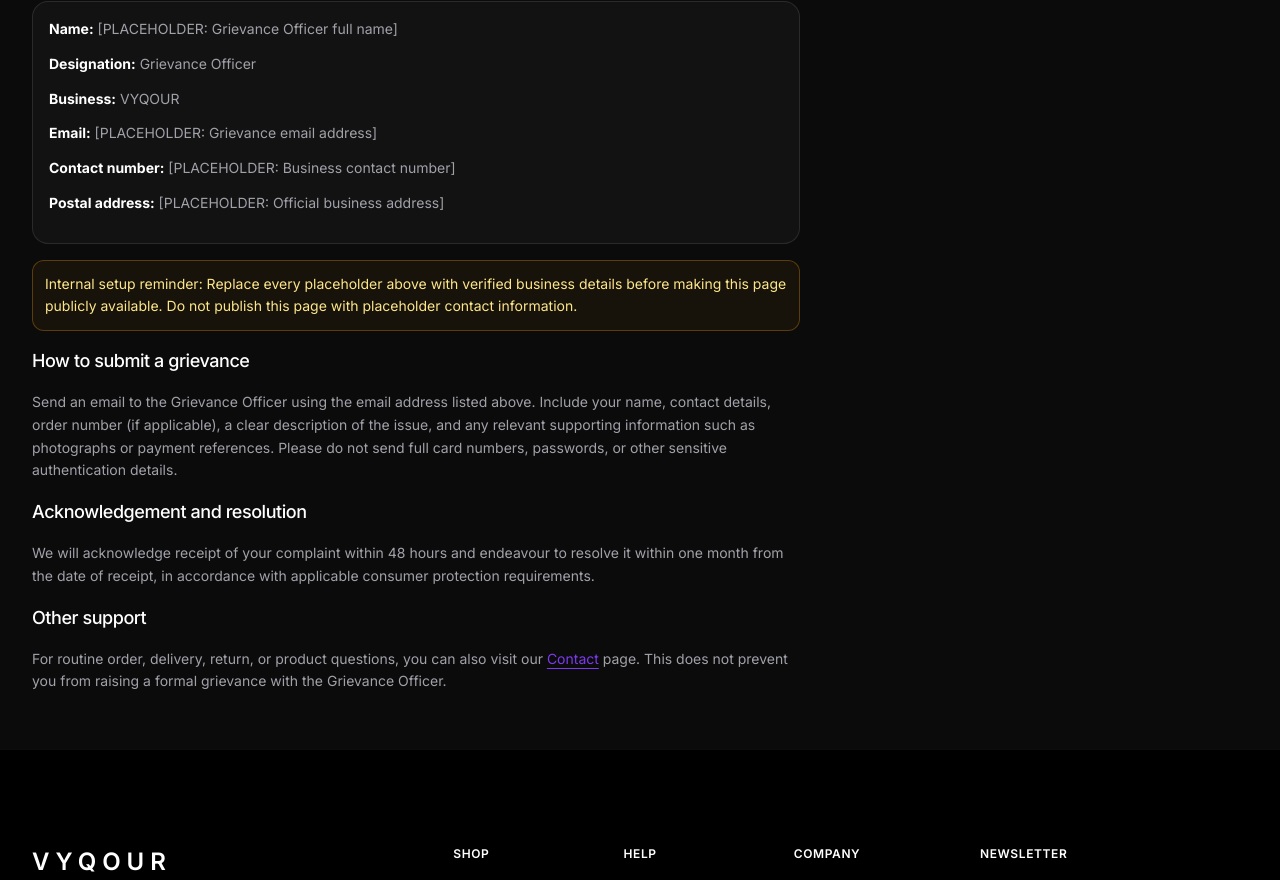
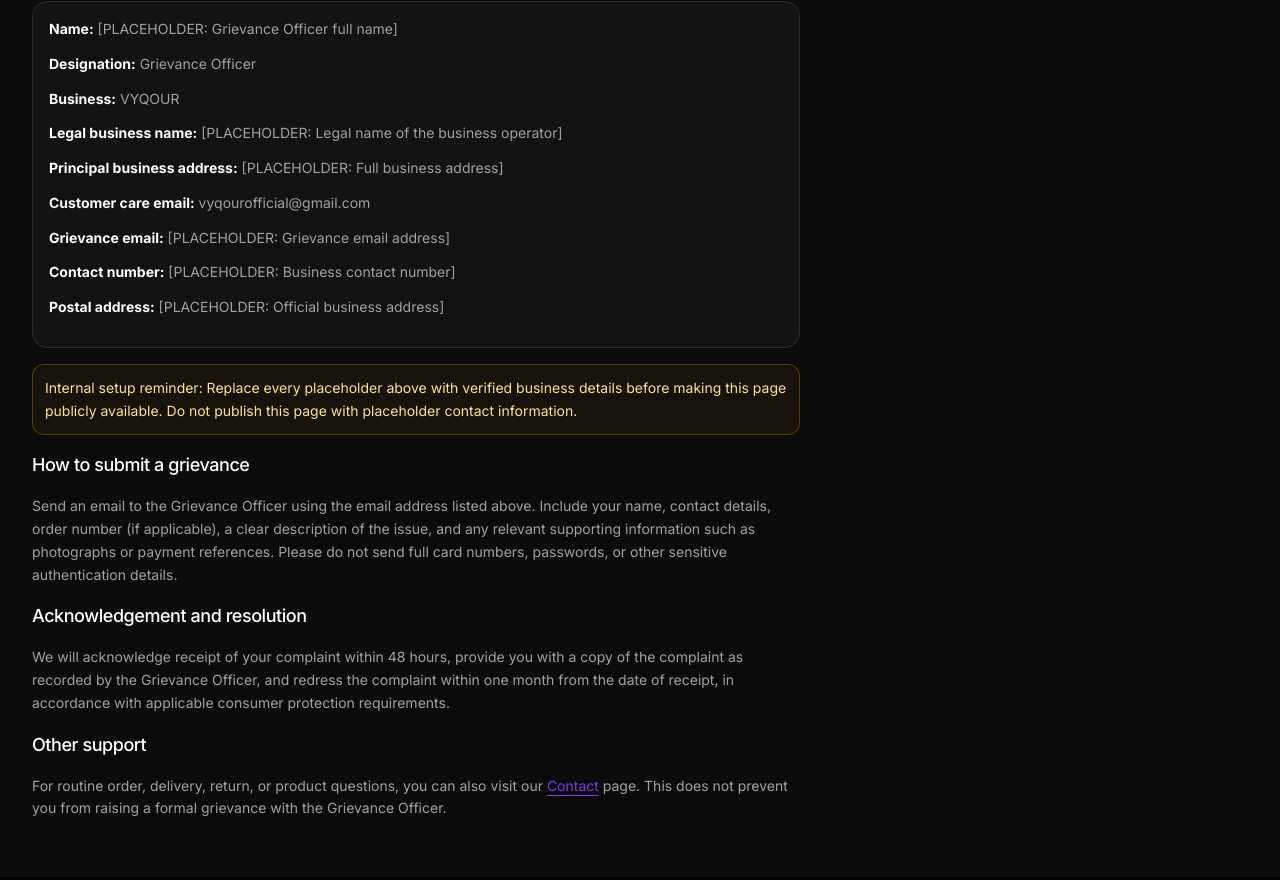
Before and after one commit to Vyqour/Vyqour3, a Next.js app in the folder apps/web/: page /grievance-redressal in a window 1280 px wide. Shown: the part 398-1278 px from the top of the page. Built offline with nearby package versions, Linux system fonts and the light colour scheme; no server answers.

Commit message:
Complete grievance contact and complaint handling disclosures

```diff
--- a/apps/web/src/app/grievance-redressal/page.tsx
+++ b/apps/web/src/app/grievance-redressal/page.tsx
@@ -26,7 +26,10 @@ export default function GrievanceRedressalPage() {
           <p><strong className="text-white">Name:</strong> [PLACEHOLDER: Grievance Officer full name]</p>
           <p><strong className="text-white">Designation:</strong> Grievance Officer</p>
           <p><strong className="text-white">Business:</strong> VYQOUR</p>
-          <p><strong className="text-white">Email:</strong> [PLACEHOLDER: Grievance email address]</p>
+          <p><strong className="text-white">Legal business name:</strong> [PLACEHOLDER: Legal name of the business operator]</p>
+          <p><strong className="text-white">Principal business address:</strong> [PLACEHOLDER: Full business address]</p>
+          <p><strong className="text-white">Customer care email:</strong> vyqourofficial@gmail.com</p>
+          <p><strong className="text-white">Grievance email:</strong> [PLACEHOLDER: Grievance email address]</p>
           <p><strong className="text-white">Contact number:</strong> [PLACEHOLDER: Business contact number]</p>
           <p><strong className="text-white">Postal address:</strong> [PLACEHOLDER: Official business address]</p>
         </div>
@@ -47,9 +50,10 @@ export default function GrievanceRedressalPage() {
 
         <h2 className="text-white text-lg font-medium">Acknowledgement and resolution</h2>
         <p>
-          We will acknowledge receipt of your complaint within 48 hours and endeavour to resolve it
-          within one month from the date of receipt, in accordance with applicable consumer
-          protection requirements.
+          We will acknowledge receipt of your complaint within 48 hours, provide you with a copy
+          of the complaint as recorded by the Grievance Officer, and redress the complaint within
+          one month from the date of receipt, in accordance with applicable consumer protection
+          requirements.
         </p>
 
         <h2 className="text-white text-lg font-medium">Other support</h2>
```
